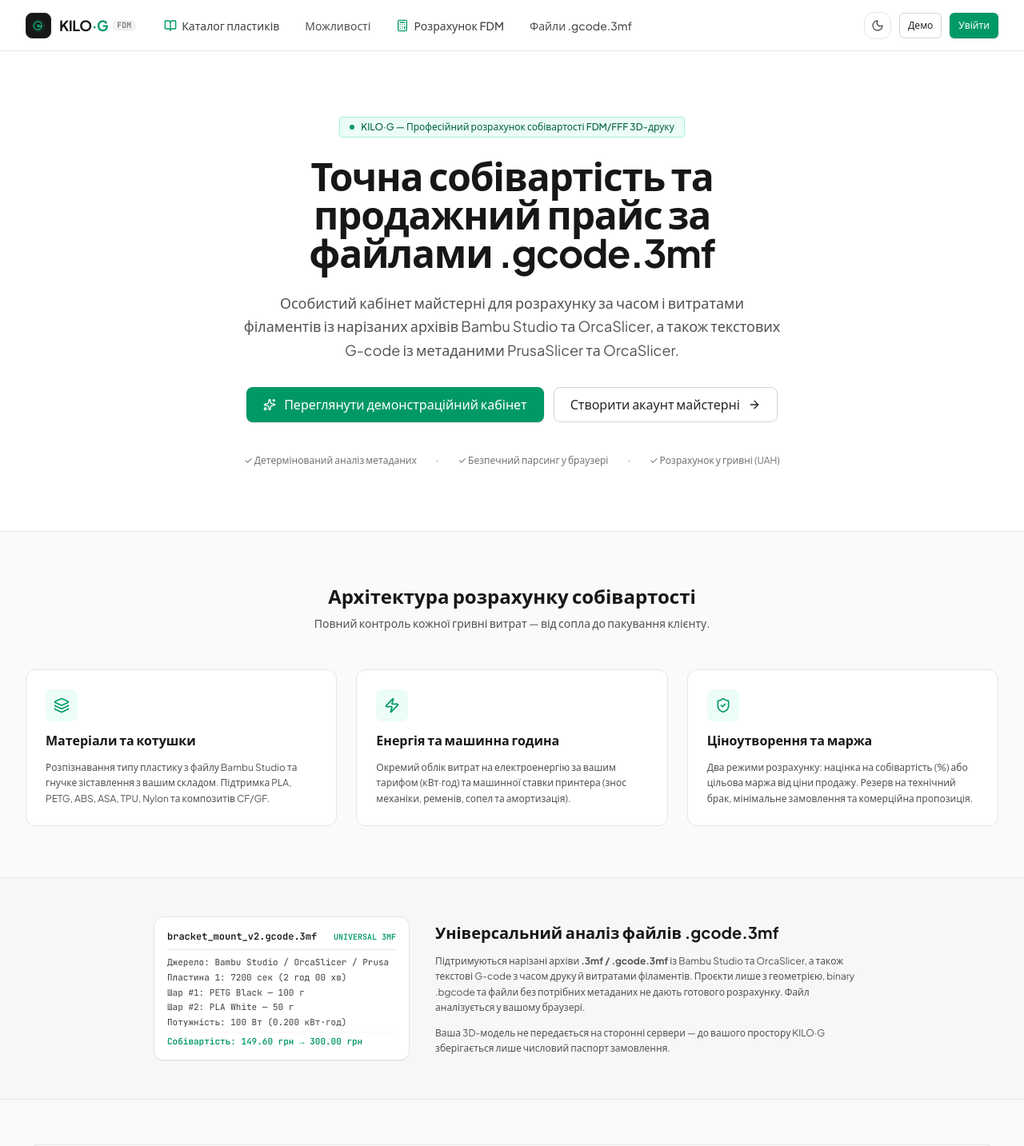
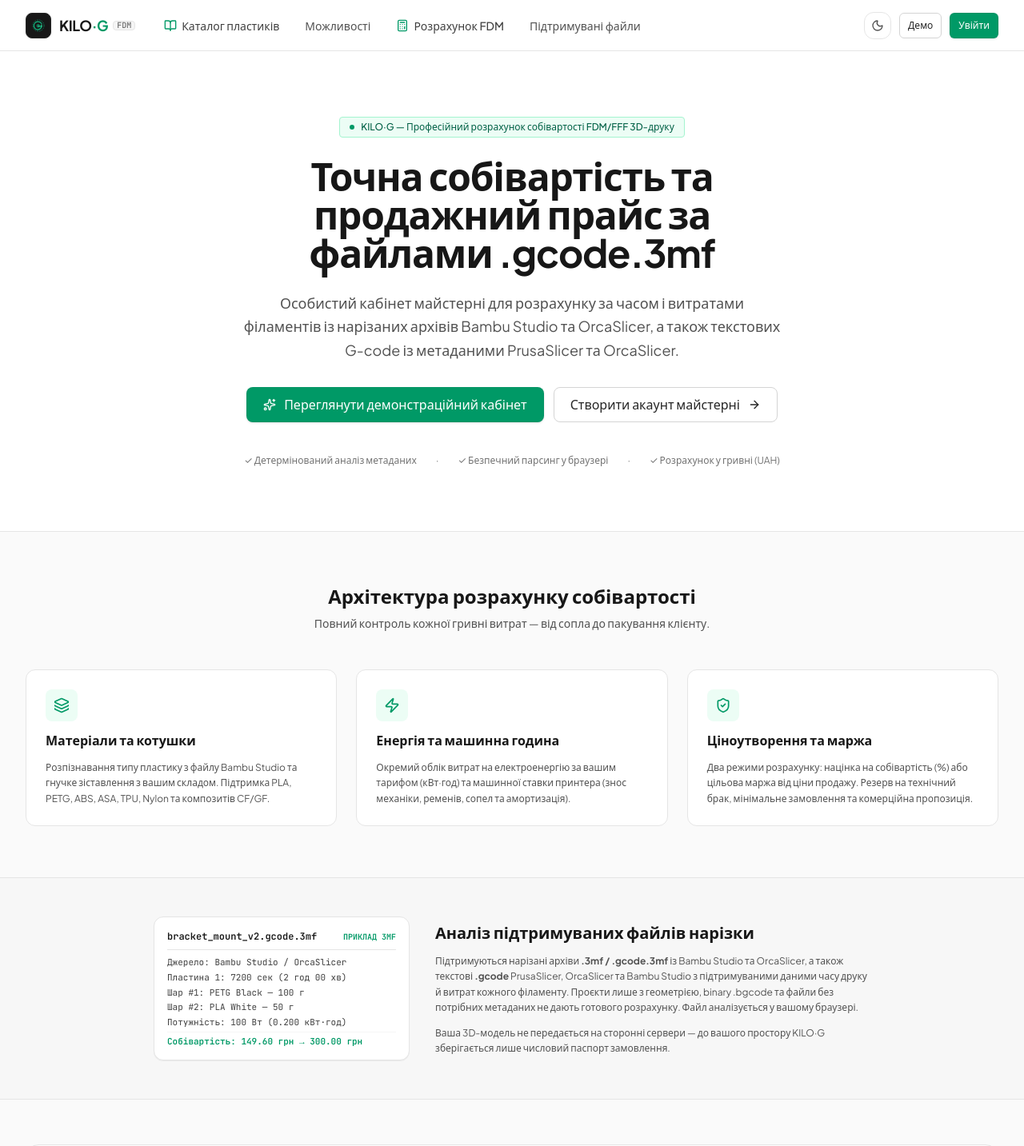
Before and after one commit to WebDev-Den/PrintCost, a React (Vite) app: page / in a window 1280 px wide. Shown: the top 1433 px of the page at 80% size. Built offline with nearby package versions, Linux system fonts and the light colour scheme; no server answers.

Commit message:
fix: describe supported slicing formats accurately

```diff
--- a/src/components/calculator/FileDropzone.tsx
+++ b/src/components/calculator/FileDropzone.tsx
@@ -131,7 +131,7 @@
                 : 'Перетягніть .gcode.3mf або виберіть файл нарізки'}
             </p>
             <p className="text-xs text-neutral-500 dark:text-neutral-400 mt-1 max-w-lg mx-auto leading-relaxed">
-              Нарізані <strong className="text-neutral-800 dark:text-neutral-200">.3mf / .gcode.3mf</strong> Bambu Studio та OrcaSlicer, текстовий <strong className="text-neutral-800 dark:text-neutral-200">.gcode</strong> з часом і витратами філаменту (PrusaSlicer, OrcaSlicer, Bambu Studio). До 50 МБ. Файл обробляється у браузері. Проєкти без нарізки та binary .bgcode не підтримуються.
+              Нарізані <strong className="text-neutral-800 dark:text-neutral-200">.3mf / .gcode.3mf</strong> Bambu Studio та OrcaSlicer, текстовий <strong className="text-neutral-800 dark:text-neutral-200">.gcode</strong> PrusaSlicer, OrcaSlicer та Bambu Studio з підтримуваними даними часу друку й витрат кожного філаменту. До 50 MiB. Файл обробляється у браузері. Проєкти без нарізки та binary .bgcode не підтримуються.
             </p>
           </div>
 
--- a/src/components/layout/PublicNavbar.tsx
+++ b/src/components/layout/PublicNavbar.tsx
@@ -71,7 +71,7 @@
           </NavLink>
 
           <a href="/#universal-3mf" className="hover:text-neutral-900 dark:hover:text-white transition-colors">
-            Файли .gcode.3mf
+            Підтримувані файли
           </a>
         </nav>
       </div>
@@ -167,7 +167,7 @@
               onClick={() => setMobileMenuOpen(false)}
               className="px-3 py-2 rounded-lg text-neutral-700 dark:text-neutral-300 hover:bg-neutral-100 dark:hover:bg-neutral-800"
             >
-              Універсальні файли .gcode.3mf
+              Підтримувані файли
             </a>
           </nav>
 
--- a/src/pages/public/FilamentsDirectoryPage.tsx
+++ b/src/pages/public/FilamentsDirectoryPage.tsx
@@ -509,12 +509,11 @@
               </div>
             </div>
 
-            {/* Universal Slicer Support Notice */}
             <div className="p-3 bg-neutral-100/80 dark:bg-neutral-800/60 rounded-xl border border-neutral-200/80 dark:border-neutral-700/80 flex flex-col sm:flex-row sm:items-center justify-between gap-3 text-xs text-neutral-600 dark:text-neutral-300">
               <div className="flex items-center gap-2">
                 <Sparkles className="w-4 h-4 text-emerald-600 shrink-0" />
                 <span>
-                  <strong>Сумісність:</strong> KILO·G підтримує <strong>будь-який файл нарізки .gcode.3mf</strong> з Bambu Studio, OrcaSlicer, PrusaSlicer, Creality Print, Elegoo Slicer.
+                  <strong>Сумісність:</strong> нарізані <strong>.3mf / .gcode.3mf</strong> Bambu Studio та OrcaSlicer і текстові <strong>.gcode</strong> PrusaSlicer, OrcaSlicer та Bambu Studio з підтримуваними даними часу друку й витрат кожного філаменту.
                 </span>
               </div>
               <NavLink
--- a/src/pages/public/LandingPage.tsx
+++ b/src/pages/public/LandingPage.tsx
@@ -140,16 +140,15 @@
           </div>
         </section>
 
-        {/* Section about Universal .gcode.3mf file format */}
         <section id="universal-3mf" className="py-12 bg-neutral-100/60 dark:bg-neutral-900/40 border-y border-neutral-200 dark:border-neutral-800 px-4 sm:px-6 lg:px-8">
           <div className="max-w-4xl mx-auto flex flex-col md:flex-row items-center gap-8">
             <div className="p-4 bg-white dark:bg-neutral-900 rounded-xl border border-neutral-200 dark:border-neutral-800 font-mono text-xs text-neutral-700 dark:text-neutral-300 space-y-2 shrink-0 w-full md:w-80 shadow-2xs">
               <div className="flex items-center justify-between border-b border-neutral-200 dark:border-neutral-800 pb-2">
                 <span className="font-semibold text-neutral-900 dark:text-white">bracket_mount_v2.gcode.3mf</span>
-                <span className="text-[10px] text-emerald-600 font-bold">UNIVERSAL 3MF</span>
+                <span className="text-[10px] text-emerald-600 font-bold">ПРИКЛАД 3MF</span>
               </div>
               <div className="space-y-1 text-[11px] tabular-nums">
-                <p>Джерело: Bambu Studio / OrcaSlicer / Prusa</p>
+                <p>Джерело: Bambu Studio / OrcaSlicer</p>
                 <p>Пластина 1: 7200 сек (2 год 00 хв)</p>
                 <p>Шар #1: PETG Black — 100 г</p>
                 <p>Шар #2: PLA White — 50 г</p>
@@ -162,10 +161,10 @@
 
             <div className="space-y-3">
               <h3 className="text-xl font-bold text-neutral-900 dark:text-white">
-                Універсальний аналіз файлів .gcode.3mf
+                Аналіз підтримуваних файлів нарізки
               </h3>
               <p className="text-xs text-neutral-600 dark:text-neutral-400 leading-relaxed">
-                Підтримуються нарізані архіви <strong>.3mf / .gcode.3mf</strong> із Bambu Studio та OrcaSlicer, а також текстові G-code з часом друку й витратами філаментів. Проєкти лише з геометрією, binary .bgcode та файли без потрібних метаданих не дають готового розрахунку. Файл аналізується у вашому браузері.
+                Підтримуються нарізані архіви <strong>.3mf / .gcode.3mf</strong> із Bambu Studio та OrcaSlicer, а також текстові <strong>.gcode</strong> PrusaSlicer, OrcaSlicer та Bambu Studio з підтримуваними даними часу друку й витрат кожного філаменту. Проєкти лише з геометрією, binary .bgcode та файли без потрібних метаданих не дають готового розрахунку. Файл аналізується у вашому браузері.
               </p>
               <p className="text-xs text-neutral-600 dark:text-neutral-400 leading-relaxed">
                 Ваша 3D-модель не передається на сторонні сервери — до вашого простору KILO·G зберігається лише числовий паспорт замовлення.
```
